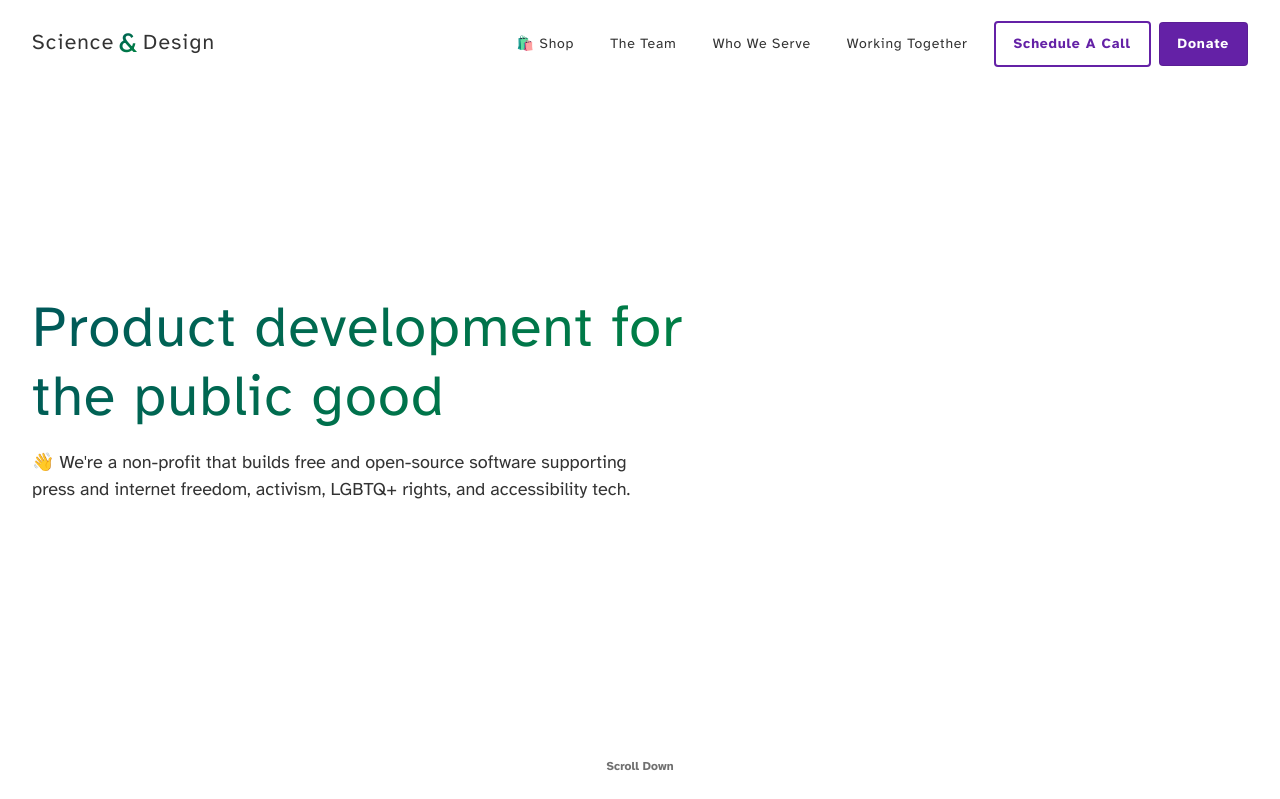
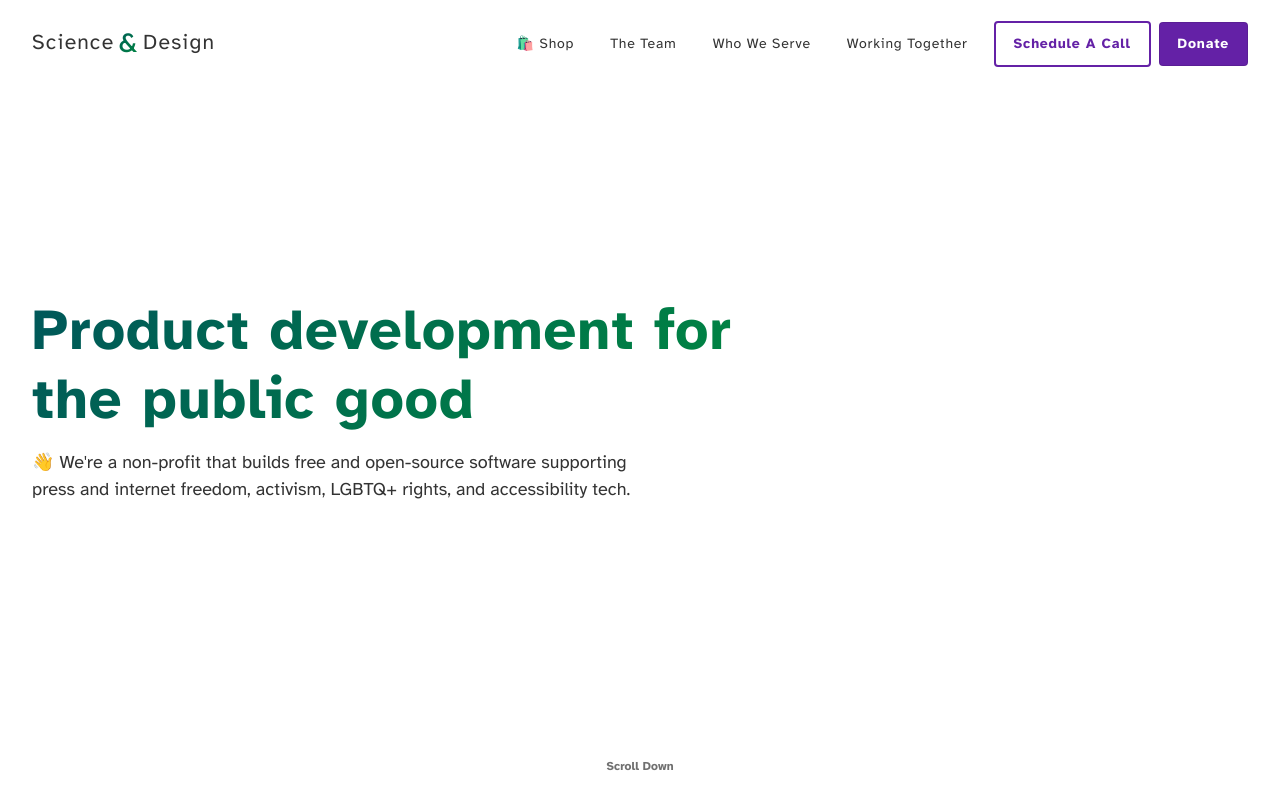
Before and after one commit to scidsg/scidsg-website, a PHP site: page / in a window 1280 px wide. Shown: the top 799 px of the page. Run offline with PHP 8.4, Linux system fonts and the light colour scheme.

Commit message:
Update typography.css

```diff
--- a/design-system/css/typography.css
+++ b/design-system/css/typography.css
@@ -107,6 +107,7 @@ h2 {
   font-size: var(--font-size-1);
   margin-top: var(--spacing-base);
   margin-bottom: var(--spacing-base);
+  font-family: 'Sans Bold' !important;
 }
 
 h3 {
```
